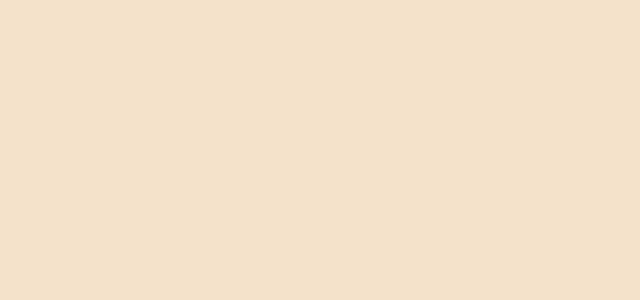
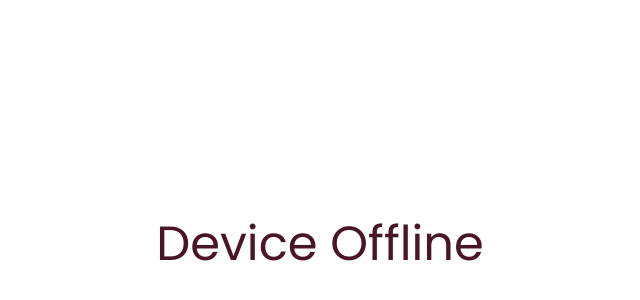
Before and after one commit to truthtable/card, a React (Vite) app: page / in a window 1280 px wide. Shown: the part 156-456 px from the top of the page, without its empty margins (320-960 px from the left). Built offline with nearby package versions, Linux system fonts and the light colour scheme; a web font is replaced by a local one.

Commit message:
feat: add main application component and React root entry point

```diff
--- a/src/App.tsx
+++ b/src/App.tsx
@@ -67,7 +67,7 @@ export const App: React.FC = () => {
     if (slide0Finished && !userPausedRef.current && audioRef.current && audioRef.current.paused) {
       audioRef.current.play().then(() => {
         setIsPlaying(true);
-      }).catch(() => {});
+      }).catch(() => { });
     }
   }, [slide0Finished]);
 
@@ -134,6 +134,25 @@ export const App: React.FC = () => {
       });
     }
   };
+
+  const OFFLINE = true
+
+  if (OFFLINE) {
+    return <div
+      style={{
+        height: "100vh",
+        width: "100vw",
+        background: "white",
+        textAlign: "center",
+        display: 'flex',
+        justifyContent: "center",
+        alignContent: "center",
+        alignItems: "center"
+      }}
+    >
+      <span className='text-5xl' >Device Offline</span>
+    </div>
+  }
 
   if (route === '#/dashboard') {
     return <Dashboard />;
--- a/src/main.tsx
+++ b/src/main.tsx
@@ -5,6 +5,6 @@ import './index.css';
 
 ReactDOM.createRoot(document.getElementById('root')!).render(
   <React.StrictMode>
-    {/* <App /> */}
+    <App />
   </React.StrictMode>
 );
```
